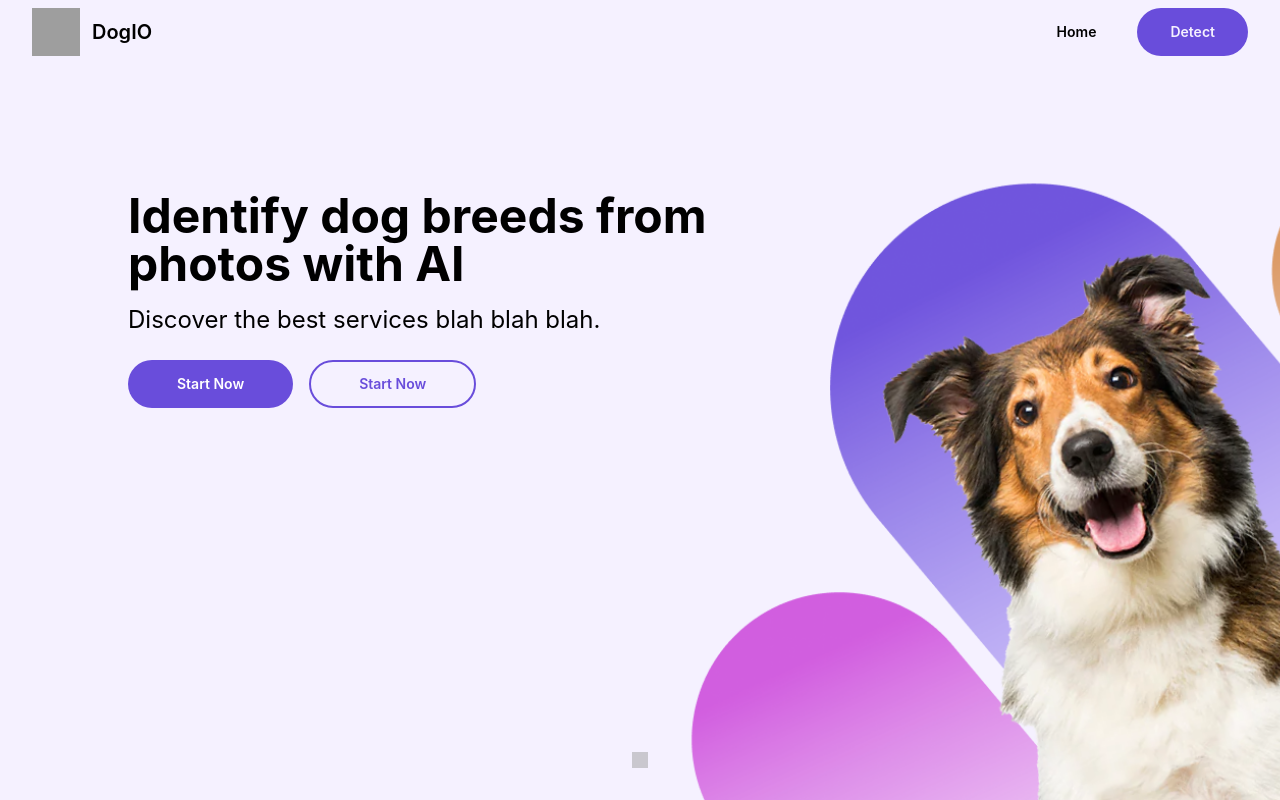
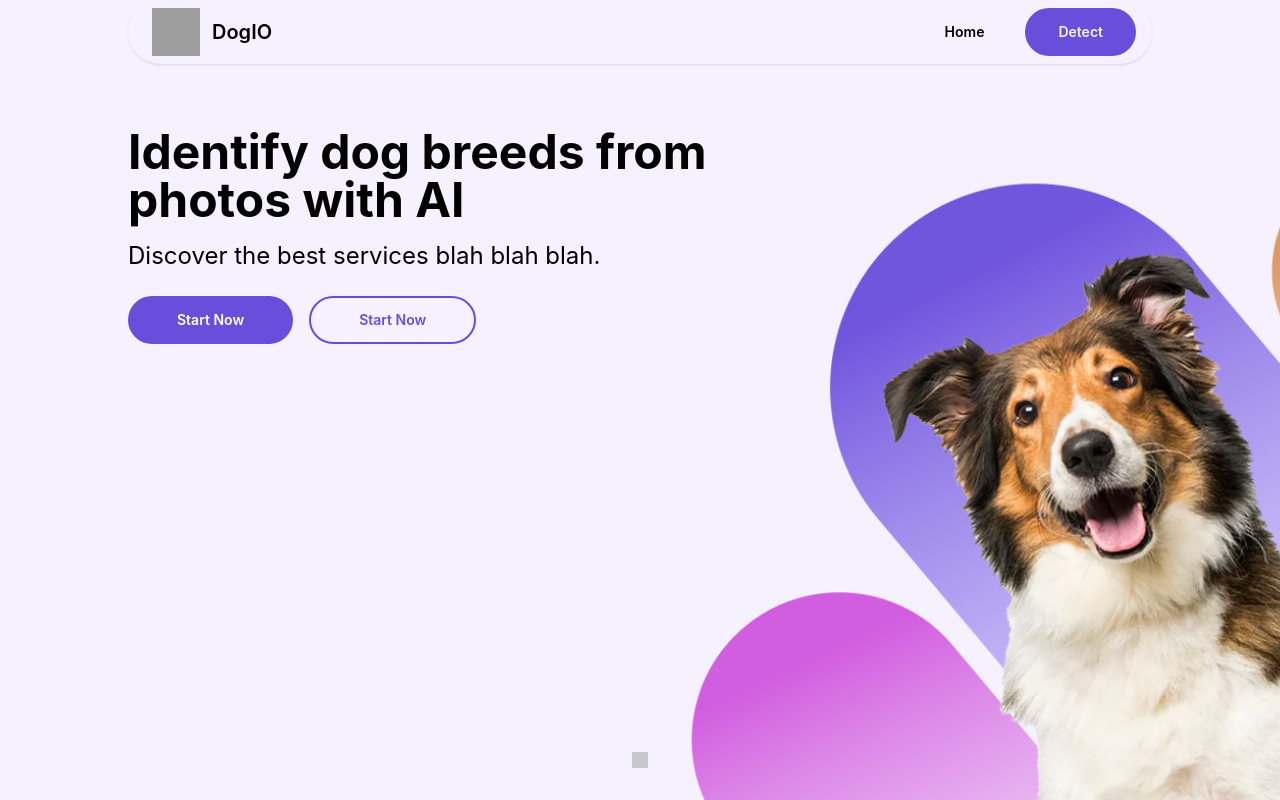
Before and after one commit to Rukun-Aaron/Dog_breeds, a React (Create React App) app in the folder frontend2/: page / in a window 1280 px wide. Built offline with nearby package versions, Linux system fonts and the light colour scheme; grey boxes are pictures that could not be loaded; what tailwindcss-animated would draw is missing.

Commit message:
Change colours

```diff
--- a/frontend2/src/components/Homepage.jsx
+++ b/frontend2/src/components/Homepage.jsx
@@ -19,7 +19,7 @@ function Homepage() {
             height: '100vh',
           }}
         >
-          <Navbar isHomepage />
+          <Navbar/>
           <div className="max-w-5xl mx-auto flex flex-col md:flex-row items-center justify-between relative">
             <div className="md:w-3/5 mt-32">
               <h1 className="text-5xl font-bold mb-4">Identify dog breeds from photos with AI</h1>
--- a/frontend2/src/components/NavBar.jsx
+++ b/frontend2/src/components/NavBar.jsx
@@ -1,25 +1,17 @@
 import React, { useEffect, useState } from 'react';
 import { useLocation, useNavigate } from 'react-router-dom';
-import { FontAwesomeIcon } from '@fortawesome/react-fontawesome';
-import {
-  faHome, faMagnifyingGlass, faUserAlt, faRightToBracket, faBars,
-} from '@fortawesome/free-solid-svg-icons';
 
-function Navbar({ isHomepage }) {
-  const [isHomePage, setIsHomePage] = useState(false);
+function Navbar() {
 
   const navigate = useNavigate();
   const location = useLocation();
 
-  useEffect(() => {
-    setIsHomePage(location.pathname === '/');
-  }, [location]);
-
   return (
 
-    // <div className={`navbar z-10 left-1/2 -translate-x-1/2 px-4 w-full top-4 shadow dark:shadow-xl opacity-90 dark:bg-neutral-800 backdrop-blur-sm rounded-xl ${isHomePage ? 'absolute' : 'fixed'}`}>
-    <div className={`navbar z-8 left-1/2 -translate-x-1/2 px-4 w-full pt-2 relative ${isHomepage ? '' : 'shadow'}`}>
-      <div className="flex-1 flex gap-2">
+    // <div className={`navbar z-10 left-1/2 -translate-x-1/2 px-4 w-full top-4 shadow dark:shadow-xl opacity-90 dark:bg-neutral-800 backdrop-blur-sm rounded-xl fixed>
+    // <div className="navbar z-8 left-1/2 -translate-x-1/2 w-11/12 max-w-4xl xl:max-w-5xl shadow dark:shadow-xl backdrop-blur-sm rounded-2xl top-2 relative">
+    <div className={`navbar z-[1] left-1/2 -translate-x-1/2 w-11/12 max-w-4xl xl:max-w-5xl shadow dark:shadow-xl dark:bg-neutral-800 rounded-full fixed`}>
+        <div className="flex-1 flex gap-2">
         <div className="cursor-pointer flex items-center justify-center" onClick={() => navigate('/')}>
           <div className="pl-4 pr-3">
             <img
@@ -33,7 +25,7 @@ function Navbar({ isHomepage }) {
           </p>
         </div>
       </div>
-      <div className="gap-2 pr-4">
+      <div className="gap-2 pr-2">
         <button onClick={() => navigate('/')} className="btn btn-ghost rounded-full px-8 py-2 text-black">
           Home
         </button>
--- a/frontend2/src/pages/ImageUploadNew.jsx
+++ b/frontend2/src/pages/ImageUploadNew.jsx
@@ -252,10 +252,10 @@ const ImageUploadNew = () => {
     setSelectedPredictionIndex(null);
   }
   return (
-    <div className="w-full h-full flex flex-col items-center overflow-x-hidden pb-4">
+    <div className="w-full h-full flex flex-col items-center pb-4">
       <Navbar/>
       <div className="max-w-4xl xl:max-w-5xl w-11/12 flex flex-col items-center h-full gap-1">
-        <h1 className="text-2xl font-bold pt-4">Classify Your Dog</h1>
+        <h1 className="text-2xl font-bold pt-4 pt-20">Classify Your Dog</h1>
         <h1 className="text-xl text-center dark:text-neutral-100">
           Drag and Drop or Browse to Upload Image
         </h1>
@@ -285,7 +285,7 @@ const ImageUploadNew = () => {
         >
           <div className={images.length > 0 ? 'flex flex-row' : 'md:flex flex-col hidden'}>
             <FontAwesomeIcon
-              className={images.length > 0 ? 'text-[#3EA2EA] p-4' : 'text-[#3EA2EA]'}
+              className={images.length > 0 ? 'text-[#FFA55B] p-4' : 'text-[#FFA55B]'}
               icon={faCloudArrowUp}
               size={images.length > 0 ? '3x' : '5x'}
             />
@@ -312,7 +312,7 @@ const ImageUploadNew = () => {
               >
                 {isLoading && selectedFile === uploadedImage && (
                   <div className="absolute inset-0 flex items-center justify-end rounded-xl pr-40">
-                    <div className="w-6 h-6 border-t-2 border-[#3EA2EA] border-solid rounded-full animate-spin ml-auto"></div>
+                    <div className="w-6 h-6 border-t-2 border-[#694DDB] border-solid rounded-full animate-spin ml-auto"></div>
                   </div>
                 )}
                 <div className="w-32 h-16 flex items-center justify-center">
@@ -326,7 +326,7 @@ const ImageUploadNew = () => {
                   {uploadedImage.name}
                 </div>
                 {predictions.length > 0 && predictions[index] && (
-                  <div className="text-[#3EA2EA] rounded-2xl border border-[#3EA2EA] pl-1 pr-1">
+                  <div className="text-[#694DDB] rounded-2xl border border-[#694DDB] pl-1 pr-1">
                     {predictions[index].label} {(predictions[index].score * 100).toFixed(2)}%
                   </div>
                 )}
@@ -502,7 +502,7 @@ const ImageUploadNew = () => {
                 </div>
               )}
               <button
-                className="btn btn-ghost text-white bg-[#3EA2EA] rounded-full px-8 py-2"
+                className="btn btn-ghost text-white bg-[#694DDB] rounded-full px-8 py-2"
                 onClick={() => {
                   handleModalClose();
                 }}
```
